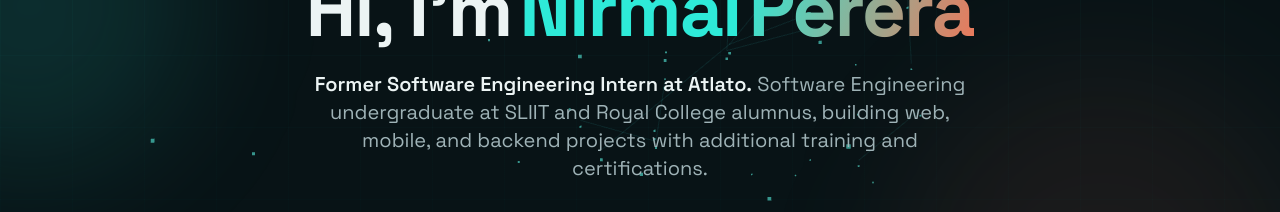
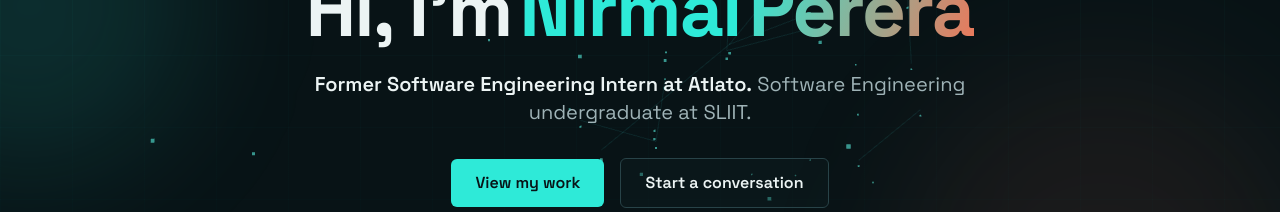
Before and after one commit to nirmal-404/portfolio, a React (Vite) app: page / in a window 1280 px wide. Shown: the part 233-445 px from the top of the page. Built offline with nearby package versions, Linux system fonts and the light colour scheme; no server answers.

Commit message:
updated intro

```diff
--- a/src/components/HeroSection.jsx
+++ b/src/components/HeroSection.jsx
@@ -25,8 +25,7 @@
                 </h1>
                 <p className='text-lg md:text-xl text-muted-foreground max-w-2xl mx-auto mt-8 opacity-0 animate-fade-in-delay-3'>
                     <span className="font-semibold text-foreground">Former Software Engineering Intern at Atlato.</span>
-                    {' '}Software Engineering undergraduate at SLIIT and Royal College alumnus,
-                    building web, mobile, and backend projects with additional training and certifications.
+                    {' '}Software Engineering undergraduate at SLIIT.
                 </p>
 
                 <div className='pt-8 flex flex-col sm:flex-row items-center justify-center gap-4 opacity-0 animate-fade-in-delay-4'>
```
